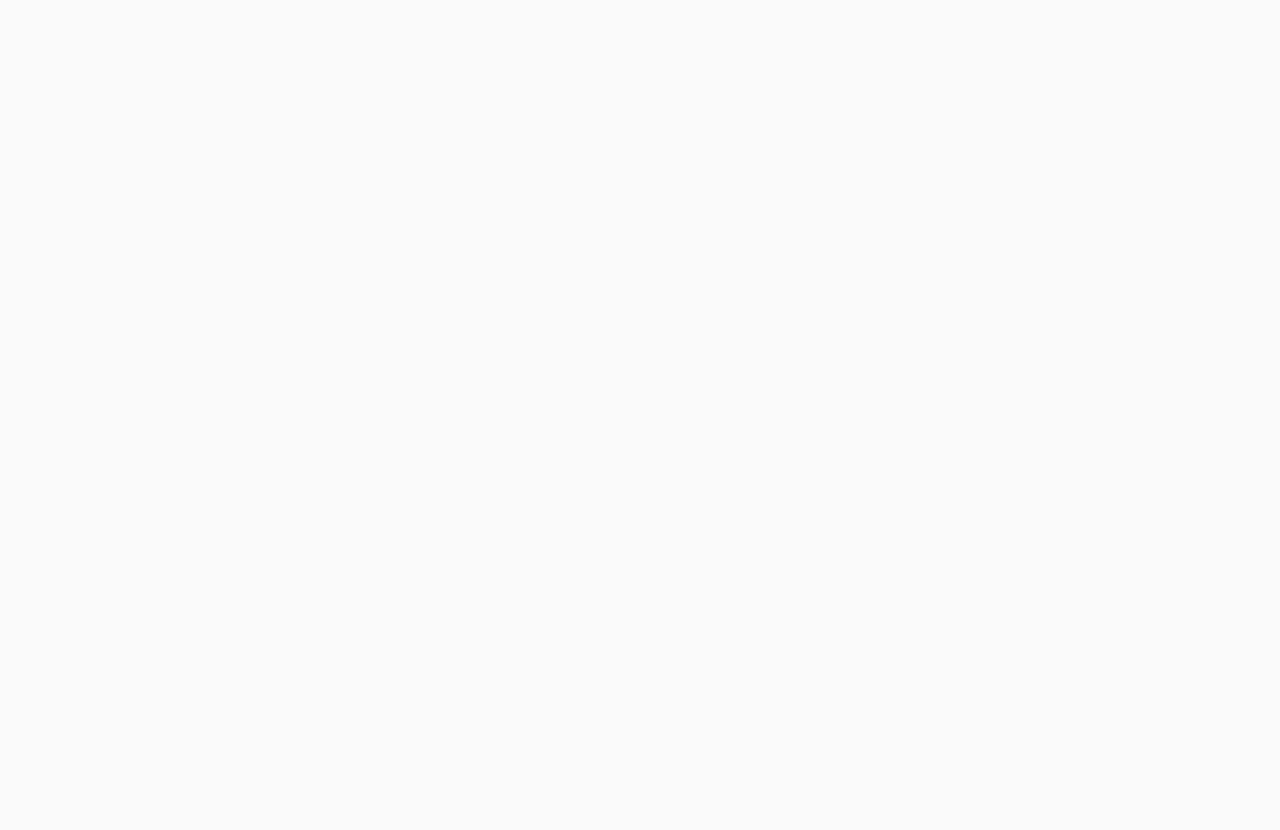
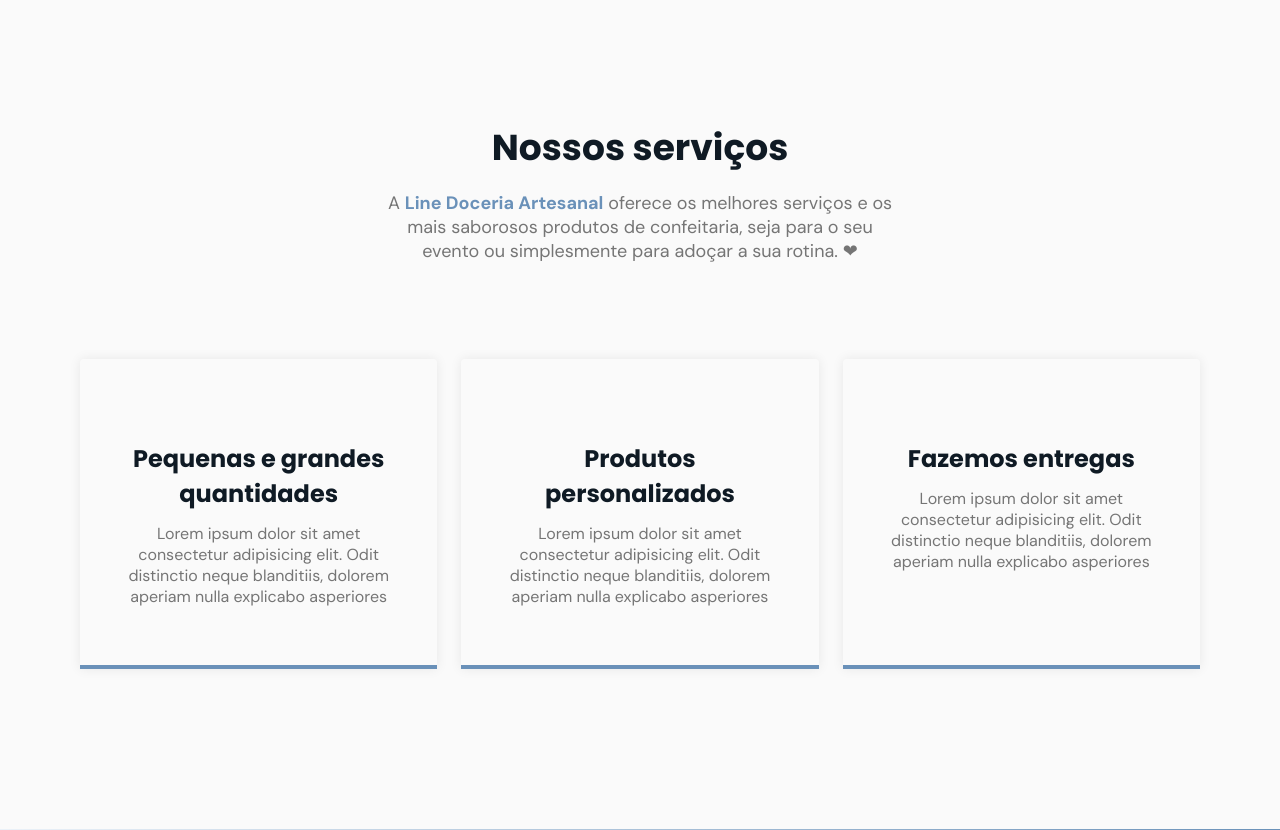
Before and after one commit to hudsonsamuelsantos/landing-page-doceria, a Next.js app: page / in a window 1280 px wide. Shown: the part 1380-2210 px from the top of the page. Before the commit the page ends 1340 px from the top, so only its background shows below. Built offline with nearby package versions, Linux system fonts and the light colour scheme.

Commit message:
services

```diff
--- a/src/pages/index.js
+++ b/src/pages/index.js
@@ -15,6 +15,7 @@ export default function Home() {
         <link rel="stylesheet" href="https://unpkg.com/swiper/swiper-bundle.min.css" />
         <link rel="preconnect" href="https://fonts.gstatic.com" />
         <link href="https://fonts.googleapis.com/css2?family=DM+Sans:wght@400;500;700&family=Poppins:wght@400;500;700&display=swap" rel="stylesheet" />
+        <script src="https://unpkg.com/phosphor-icons"></script>
       </Head>
 
       <header id="header">
@@ -75,6 +76,49 @@ export default function Home() {
         </section>
 
         <div className="divider-2"></div>
+
+        <section className="section" id="services">
+          <div className="container grid">
+            <header>
+              <h2 className="title">Nossos serviços</h2>
+              <p className="subtitle">
+                A <strong>Line Doceria Artesanal</strong> oferece os melhores serviços e os mais
+                saborosos produtos de confeitaria, seja para o seu evento ou simplesmente para adoçar a sua rotina. ❤
+              </p>
+            </header>
+            <div className="cards grid">
+              <div className="card">
+                <i class="ph-bag"></i>
+                <h3 className="title">Pequenas e grandes quantidades</h3>
+                <p>
+                  Lorem ipsum dolor sit amet consectetur adipisicing elit. Odit
+                  distinctio neque blanditiis, dolorem aperiam nulla explicabo
+                  asperiores
+                </p>
+              </div>
+              <div className="card">
+                <i class="ph-cake"></i>
+                <h3 className="title">Produtos personalizados</h3>
+                <p>
+                  Lorem ipsum dolor sit amet consectetur adipisicing elit. Odit
+                  distinctio neque blanditiis, dolorem aperiam nulla explicabo
+                  asperiores
+                </p>
+              </div>
+              <div className="card">
+                <i class="ph-bicycle"></i>
+                <h3 className="title">Fazemos entregas</h3>
+                <p>
+                  Lorem ipsum dolor sit amet consectetur adipisicing elit. Odit
+                  distinctio neque blanditiis, dolorem aperiam nulla explicabo
+                  asperiores
+                </p>
+              </div>
+            </div>
+          </div>
+        </section>
+
+        <div class="divider-1"></div>
       </main>
     </>
   )
```
